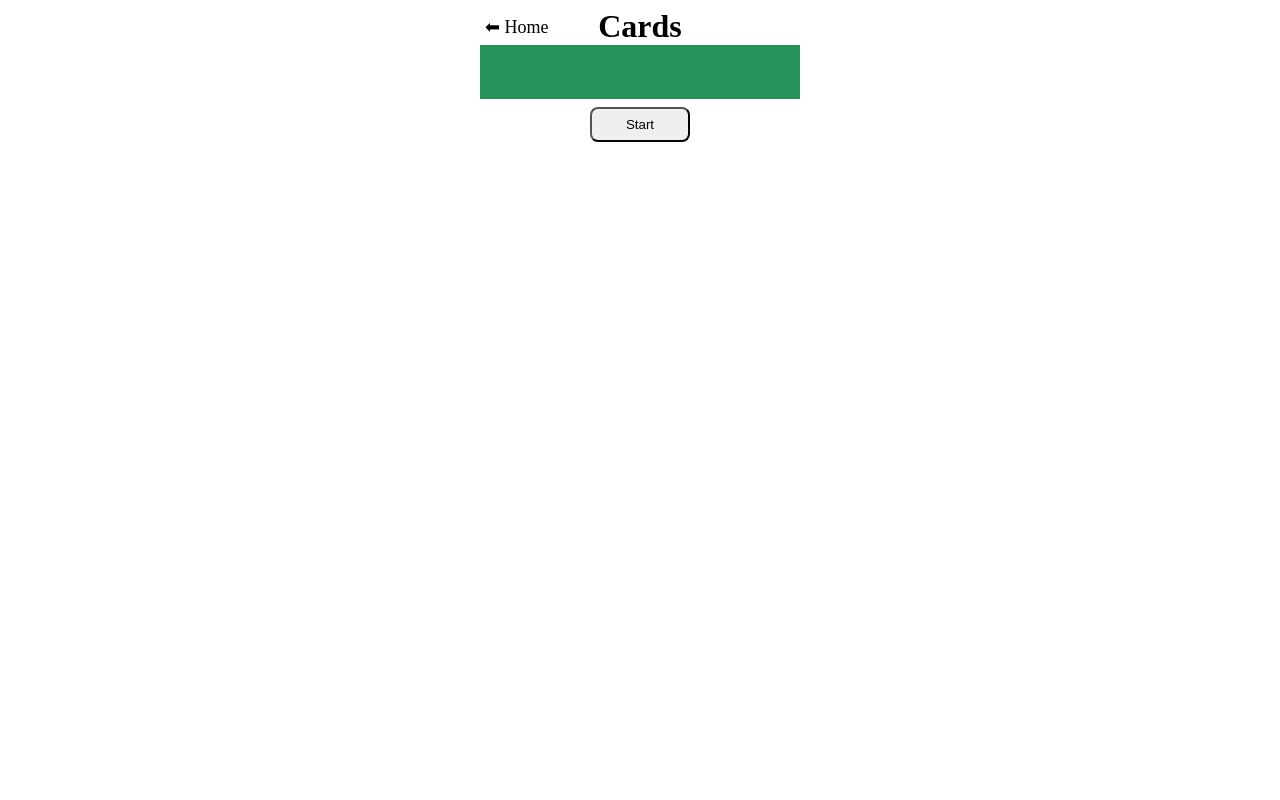
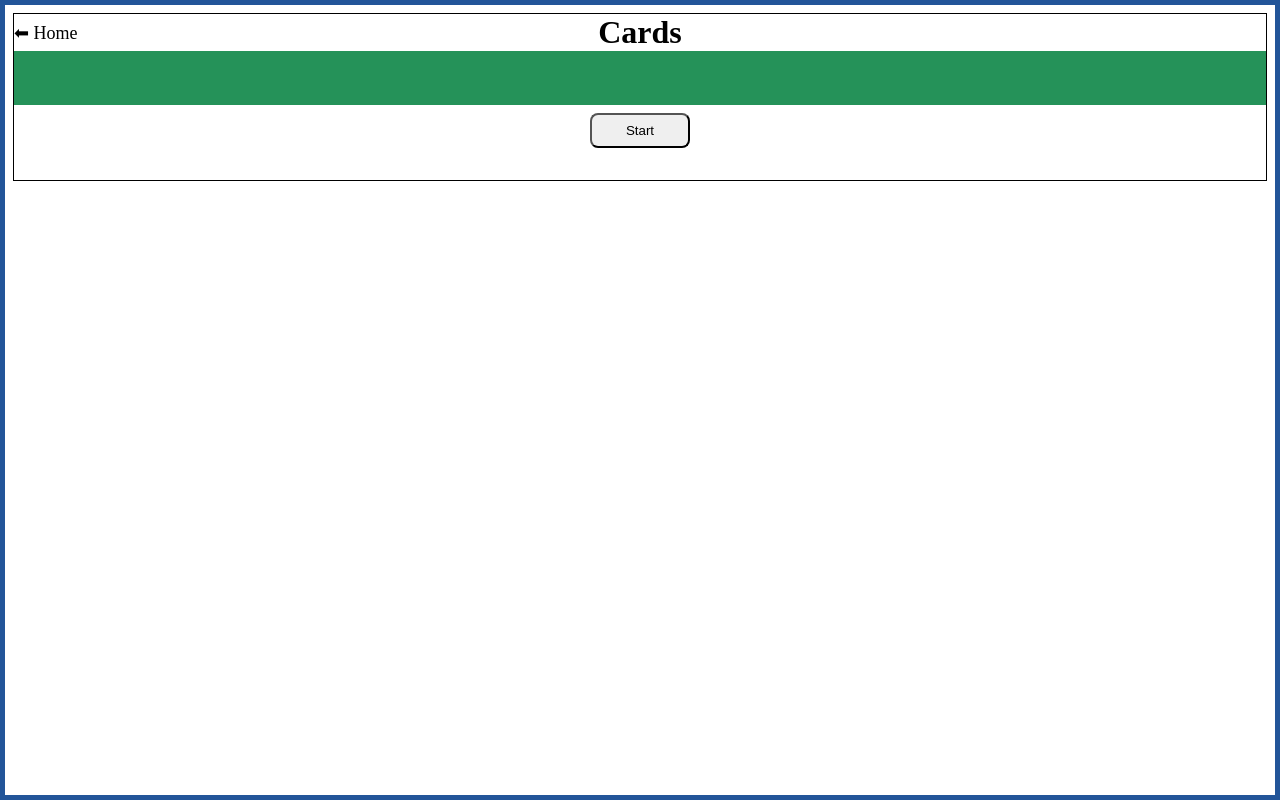
Before and after one commit to GMSoudersJr/card-workout, a SvelteKit app: page /cards in a window 1280 px wide. Built offline with nearby package versions, Linux system fonts and the light colour scheme.

Commit message:
Update the layouts

```diff
--- a/src/routes/+layout.svelte
+++ b/src/routes/+layout.svelte
@@ -9,8 +9,10 @@
 <style>
   main {
     width: 100vw;
+    height: 100dvh;
     padding: 0.5rem;
     display: grid;
+    border: 5px solid #259;
     grid-template-rows: min-content 1fr;
     justify-items: center;
   }
--- a/src/routes/cards/+layout.svelte
+++ b/src/routes/cards/+layout.svelte
@@ -33,23 +33,24 @@
 
 <style>
   main {
-    width: max-content;
+    width: 100%;
     display: grid;
     grid-template-columns: 1fr;
     grid-template-rows: repeat(2, min-content) 1fr min-content;
     justify-content: center;
+    justify-items: center;
+    border: 1px solid black;
   }
   .nav-and-heading {
+    width: 100%;
     display: grid;
     grid-template-columns: repeat(3, 1fr);
-    justify-content: center;
     align-items: center;
     grid-template-areas: "nav heading .";
   }
   .nav-link {
     grid-area: nav;
     font-size: large;
-    padding-left: 5px;
     text-decoration: none;
     color: #000000;
   }
@@ -58,7 +59,7 @@
     place-self: center;
   }
   .discarded-cards-aside {
-    width: 320px;
+    width: 100%;
     display: grid;
     justify-content: center;
     grid-template-columns: 1fr;
@@ -67,10 +68,10 @@
     overflow: hidden;
   }
   .discarded-cards {
-    width: 300px;
+    width: calc(100% - 20px);
     display: grid;
     height: calc(161.8px / 3);
-    grid-template-columns: repeat(51, 25px);
+    grid-template-columns: repeat(51, minmax(25px, 50px));
     grid-template-rows: 1fr;
     overflow-x: scroll;
     overflow-y: clip;
--- a/src/routes/cards/+page.svelte
+++ b/src/routes/cards/+page.svelte
@@ -24,9 +24,6 @@
 </main>
 
 <style>
-  .title {
-    text-align: center;
-  }
   main {
     padding-top: 0.5rem;
     display: grid;
```
